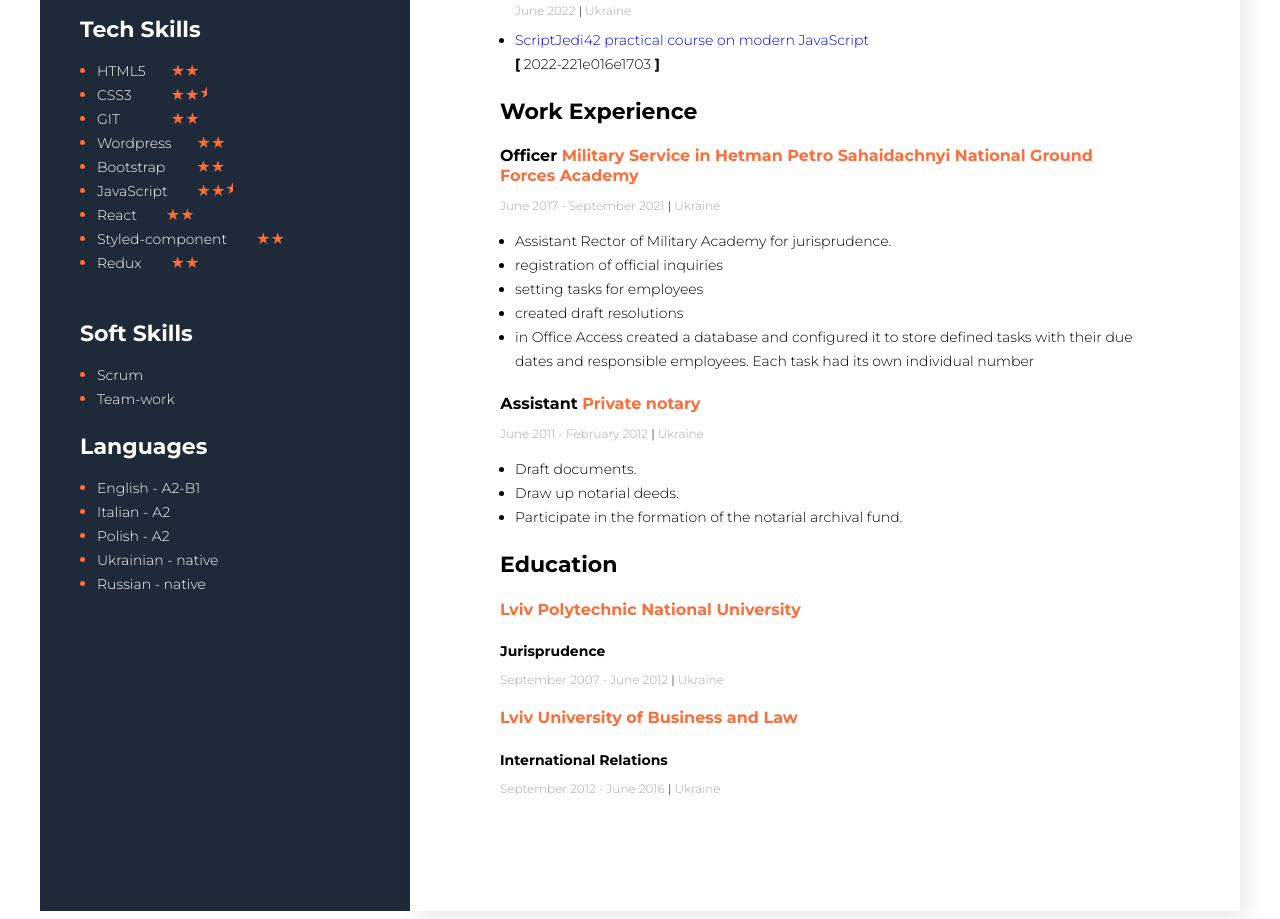
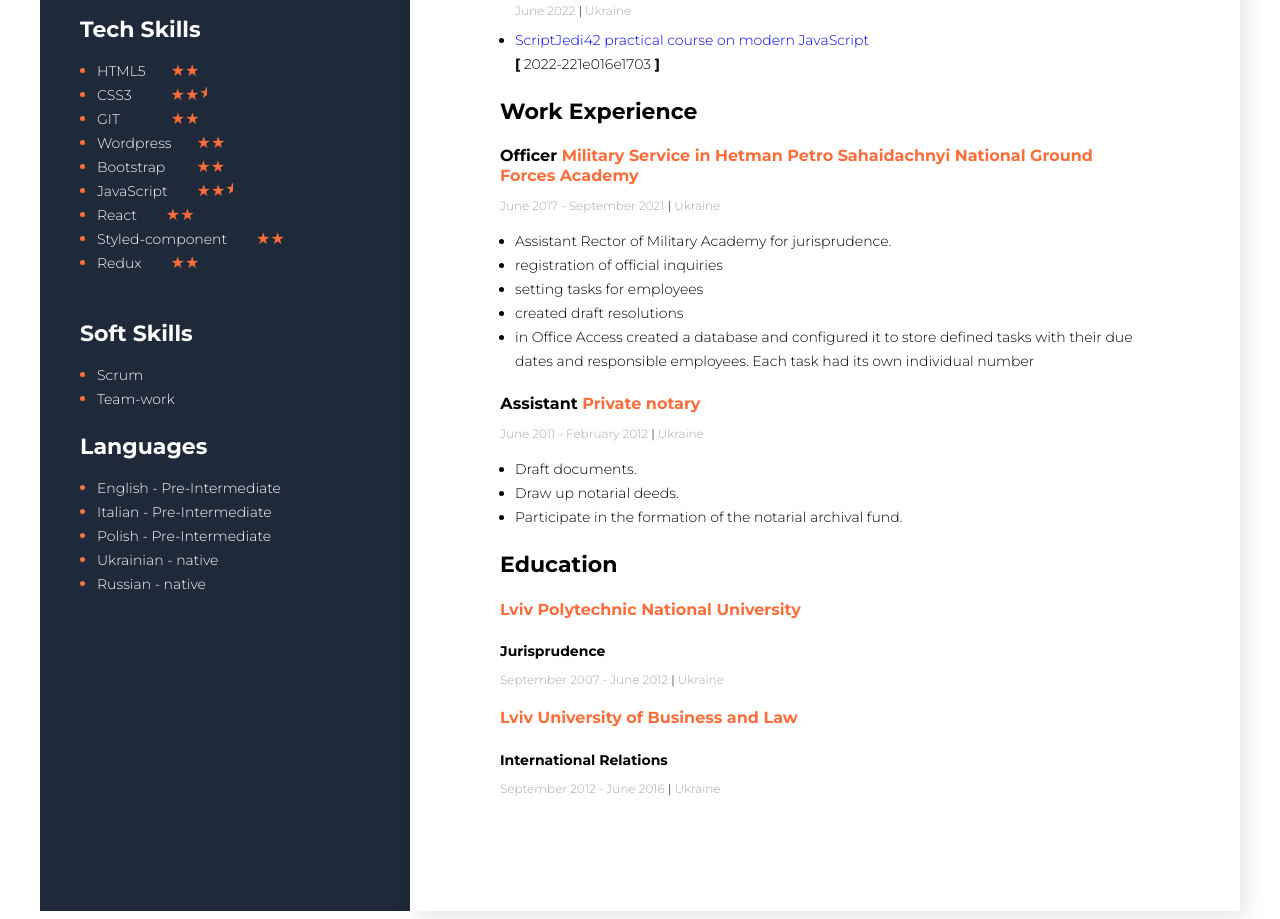
Before and after one commit to SoulOfDarknes/Resume, a website: page index.html in a window 1280 px wide. Shown: the part 690-1609 px from the top of the page. Drawn offline with Linux system fonts and the light colour scheme.

Commit message:
add Pre-Intermediate

```diff
--- a/index.html
+++ b/index.html
@@ -250,9 +250,9 @@
 			<div class="soft-skills">
 				<h3 class="sidebar-title">Languages</h3>
 				<ul class="soft-list">
-					<li><span class="soft-skills-text">English - А2-B1</span></li>
-					<li><span class="soft-skills-text">Italian - А2</span></li>
-					<li><span class="soft-skills-text">Polish - А2</span></li>
+					<li><span class="soft-skills-text">English - Pre-Intermediate</span></li>
+					<li><span class="soft-skills-text">Italian - Pre-Intermediate</span></li>
+					<li><span class="soft-skills-text">Polish - Pre-Intermediate</span></li>
 					<li><span class="soft-skills-text">Ukrainian - native</span></li>
 					<li><span class="soft-skills-text">Russian - native</span></li>
 				</ul>
```
